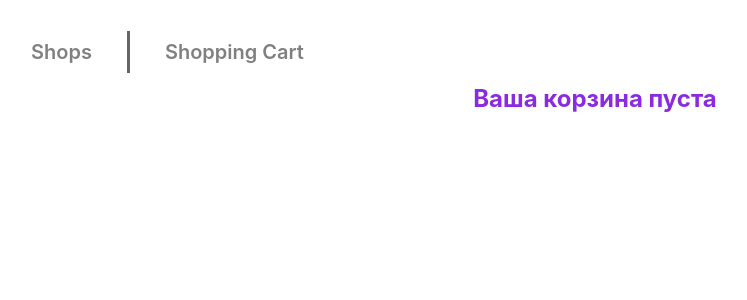
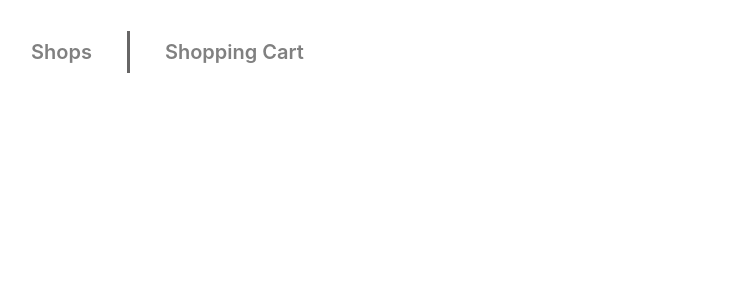
Before and after one commit to litvinenkoiryna/react-my-first-project, a React (Create React App) app: page /shopping_cart in a window 1280 px wide. Shown: the top 300 px of the page, without its empty margins (45-792 px from the left). Built offline with nearby package versions, Linux system fonts and the light colour scheme.

Commit message:
AddItemOnCart

```diff
--- a/src/App.js
+++ b/src/App.js
@@ -2,17 +2,32 @@ import './App.css';
 import Header from './components/Header';
 import {BrowserRouter, Routes, Route} from "react-router-dom";
 import Main from "./components/Main";
-import { ShoppingCart } from './components/ShoppingCart';
+import ShoppingCart from './components/ShoppingCart';
+import React, {useState} from "react";
 
 
 function App() {
-  return (
+
+let [items, setItems]  = useState([ ])
+  console.log(items);
+
+let addItem = (title, price) => {
+    let newItem = {
+      id: Date.now(),
+      title,
+      price,
+    }
+setItems([...items, newItem]);
+}
+
+
+   return (
     <BrowserRouter>
         <div className="App">
                 <Header />
                 <Routes>
-                    <Route path='/' element={<Main />} />
-                    <Route path='/shopping_cart' element={<ShoppingCart />} />
+                    <Route path='/' element={<Main  addItem = {addItem}/>} />
+                    <Route path='/shopping_cart' element= {<ShoppingCart items = {items} />} />
                 </Routes>
         </div>
     </BrowserRouter>
--- a/src/components/Card.jsx
+++ b/src/components/Card.jsx
@@ -1,15 +1,18 @@
-import React from "react";
+import React , {useState} from "react";
 import styles from "../styles/Card.module.css";
 
 
-const Card = ({ item }) => {
-   return (
+const Card = ({ item, addItem}) => {
+
+
+
+  return (
     <div key={item.id} className={styles.card}>
       <img className={styles.img} src={item.img} />
       <h2 className={styles.title}>{item.title}</h2>
-      <p className={styles.price}>price: {item.price}</p>
+      <p className={styles.price}>price:{item.price}</p>
       <p className={styles.description}>{item.description}</p>
-      <button className={styles.btn}>add to Cart</button>
+      <button className={styles.btn} onClick={()=> addItem(item.title,item.price)}>add to Cart</button>
     </div>
   );
 };
--- a/src/components/Main.jsx
+++ b/src/components/Main.jsx
@@ -1,24 +1,23 @@
-import React , {useState} from "react";
+import React, { useState } from "react";
 import Card from "./Card";
-import styles from '../styles/Main.module.css'
-import data from '../data';
+import styles from "../styles/Main.module.css";
+import data from "../data";
 import ShopButtons from "./ShopButtons";
 
-function Main() {
-  let [name, setName] = useState('Mc Donny');
+function Main({addItem}) {
+  let [name, setName] = useState("Mc Donny");
+
   let shopCards = data.find((card) => card.title === name);
-  //console.log(shopCards);
-
   return (
-
-         <div  className={styles.main}>
+    <div className={styles.main}>
       <div className={styles.shopContainer}>
         <h2>Shops:</h2>
-                <ShopButtons setName={setName}/>
+        <ShopButtons setName={setName} />
       </div>
       <div className={styles.container}>
-                {shopCards.cards.map((item) => <Card key={item.id} item={item}/>)}
-
+        {shopCards.cards.map((item) => (
+          <Card key={item.id} item={item} addItem = {addItem} />
+        ))}
       </div>
     </div>
   );
--- a/src/components/ShoppingCart.jsx
+++ b/src/components/ShoppingCart.jsx
@@ -1,11 +1,25 @@
 import React from "react";
 import styles from "../styles/ShoppingCart.module.css";
 
+ const ShoppingCart = ({items}) => {
 
-export let ShoppingCart = () => {
-   return (
-    <div className={styles.item}>
-      <h2 className={styles.message}>Ваша корзина пуста</h2>
-    </div>
-  );
+   //console.log(items);
+      return (
+
+      <div className={styles.cart}>
+        {items.map((item)=>(
+           <div className = {styles.items} key={item.id}>
+                <div className={styles.item}>item:{item.title}</div>
+                <div className={styles.item}>price{item.price}</div>
+            </div>))}
+        {/* {items.lenght>0 ? */}
+
+            {/* : */}
+         {/* <h2 className={styles.message}>Ваша корзина пуста</h2> */}
+        {/* } */}
+      </div>
+
+   )
 };
+
+export default ShoppingCart;
--- a/src/styles/ShopBtn.module.css
+++ /dev/null
@@ -1,28 +0,0 @@
-.item {
-    border: 2px solid grey;
-    border-radius: 10px;
-    width: 170px;
-    display: block;
-    text-decoration: none;
-    color: grey;
-    margin: 0px 38px 20px 38px;
-    padding: 15px 40px 15px 40px;
-    text-align: center;
-    cursor: pointer;
-
-}
-
-.item .active {
-    border: 2px solid grey;
-    border-radius: 10px;
-    width: 170px;
-    display: block;
-    text-decoration: none;
-    margin: 0px 38px 20px 38px;
-    padding: 15px 40px 15px 40px;
-    text-align: center;
-    cursor: pointer;
-    color: rgb(247, 243, 243);
-    background-color: rgb(43, 42, 42);
-
-}
--- a/src/styles/ShoppingCart.module.css
+++ b/src/styles/ShoppingCart.module.css
@@ -1,5 +1,19 @@
+.cart{
+    margin-top: 20px;
+}
+
+.items{
+
+    display: flex;
+
+}
+
 .item{
-    text-align: center;
+    border: 1px solid black;
+    padding: 10px;
+    font-size: 24px;
+    width: 300px;
+
 }
 
 .message{
```
Also changed, not shown: src/components/ShopBtn.jsx (deleted, +0 -41 lines), src/components/ShopButtons.jsx (line endings or trailing spaces). Lines whose indentation alone changed are shown as unchanged.
